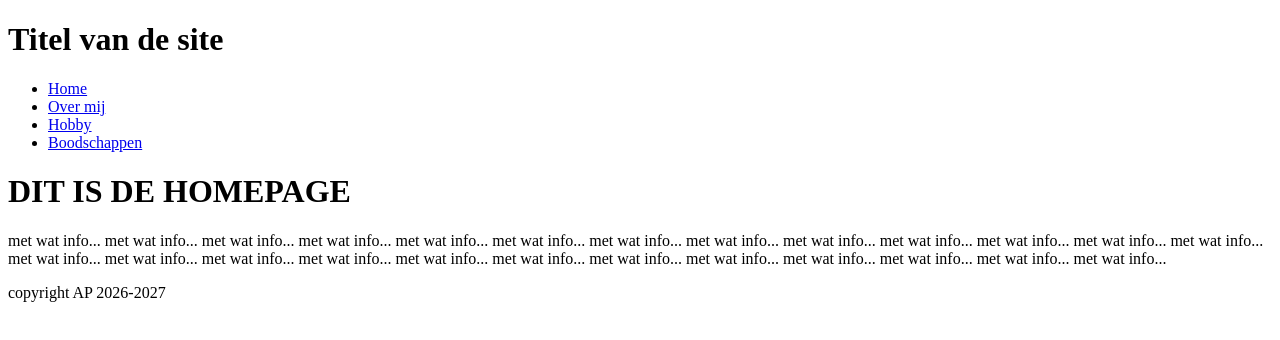
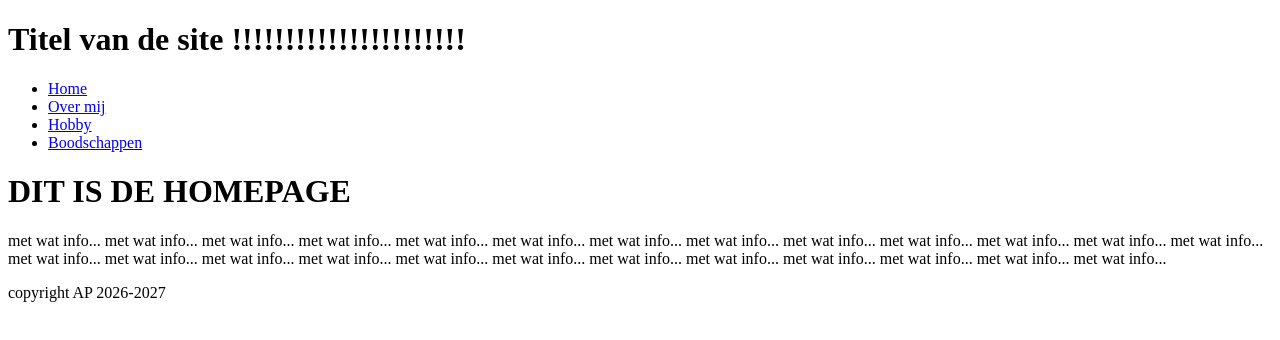
Before and after one commit to verhulstd/webtech, a plain HTML site: page labo-01/index.html in a window 1280 px wide. Drawn offline with Linux system fonts and the light colour scheme.

Commit message:
typo fix

```diff
--- a/labo-01/index.html
+++ b/labo-01/index.html
@@ -7,7 +7,7 @@
   </head>
   <body>
     <header>
-      <h1>Titel van de site</h1>
+      <h1>Titel van de site !!!!!!!!!!!!!!!!!!!!!!</h1>
       <nav>
         <ul>
           <li><a href="index.html">Home</a></li>
```
